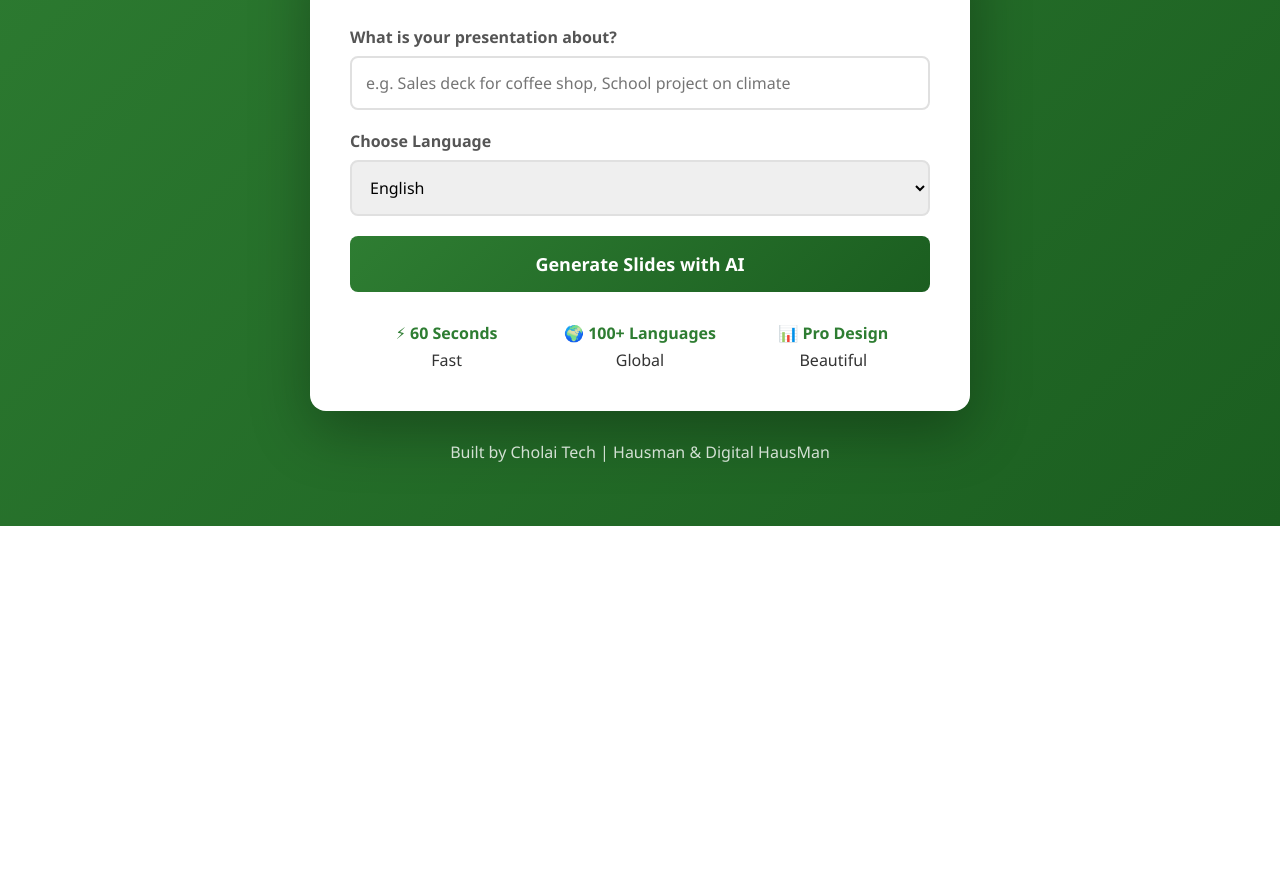
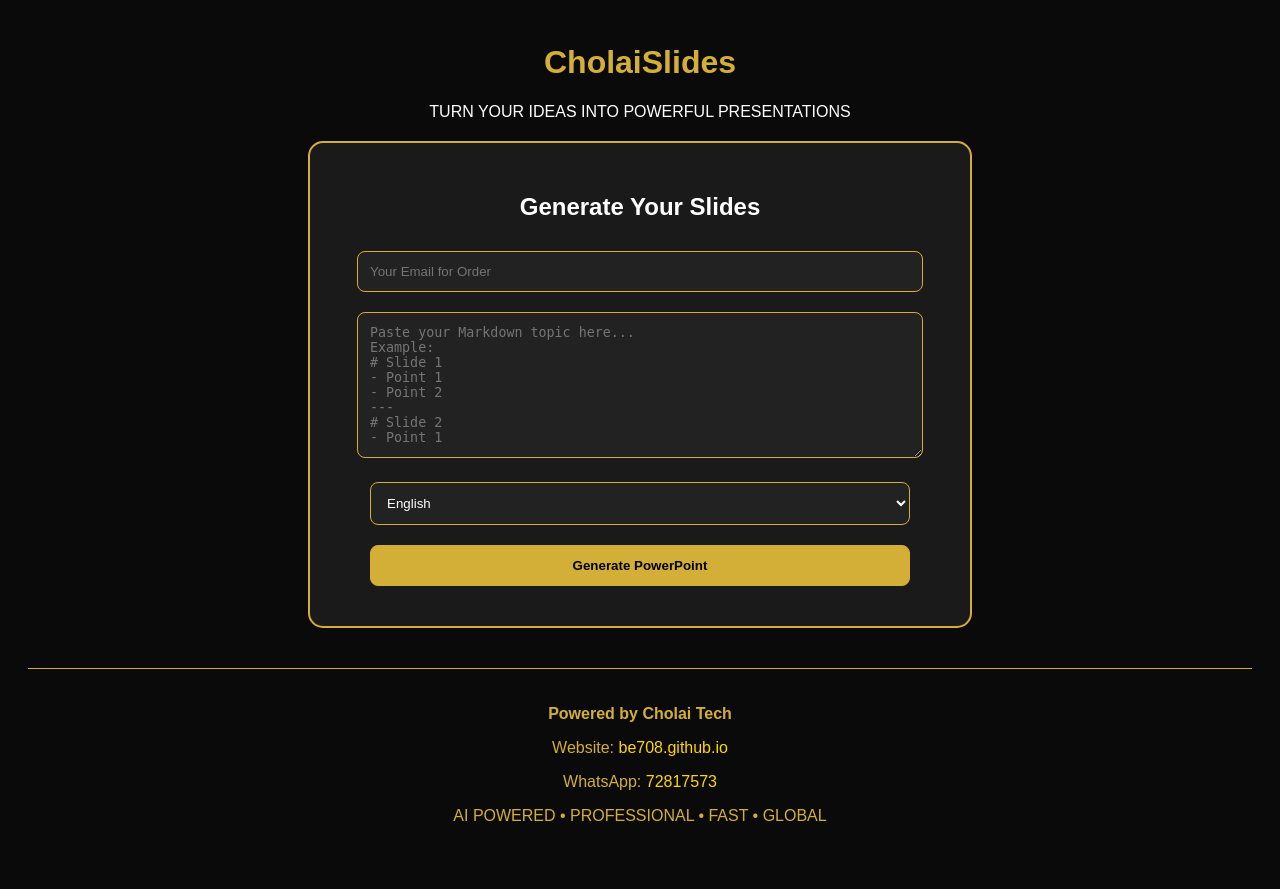
Before and after one commit to be708/Cholai-Slides, a Flask app: page / in a window 1280 px wide. Shown: the part 274-1163 px from the top of the page. Before the commit the page ends 800 px from the top, so only its background shows below. Run offline with Flask 3, Linux system fonts and the light colour scheme.

Commit message:
Revamp index.html with new title and layout
Updated the title and modified the overall styling and layout of the page. Added a new form for slide generation and updated footer content.

```diff
--- a/templates/index.html
+++ b/templates/index.html
@@ -3,170 +3,50 @@
 <head>
     <meta charset="UTF-8">
     <meta name="viewport" content="width=device-width, initial-scale=1.0">
-    <title>CholaiSlides | AI Presentations in 60 Seconds</title>
+    <title>CholaiSlides - AI Presentation Maker</title>
     <style>
-        * { margin: 0; padding: 0; box-sizing: border-box; font-family: 'Segoe UI', Tahoma, Geneva, Verdana, sans-serif; }
-
-        body {
-            background: linear-gradient(135deg, #2E7D32 0%, #1B5E20 100%);
-            color: #333;
-            min-height: 100vh;
-        }
-
-        .container {
-            max-width: 700px;
-            margin: 0 auto;
-            padding: 60px 20px;
-        }
-
-        .header {
-            text-align: center;
-            color: white;
-            margin-bottom: 40px;
-        }
-
-        .header h1 {
-            font-size: 48px;
-            font-weight: 700;
-            margin-bottom: 10px;
-        }
-
-        .header p {
-            font-size: 20px;
-            opacity: 0.9;
-        }
-
-        .card {
-            background: white;
-            border-radius: 16px;
-            padding: 40px;
-            box-shadow: 0 20px 60px rgba(0,0,0,0.3);
-        }
-
-        .card h2 {
-            color: #2E7D32;
-            margin-bottom: 20px;
-            font-size: 28px;
-        }
-
-        .form-group {
-            margin-bottom: 20px;
-        }
-
-        .form-group label {
-            display: block;
-            margin-bottom: 8px;
-            font-weight: 600;
-            color: #555;
-        }
-
-        .form-group input,
-        .form-group select {
-            width: 100%;
-            padding: 14px;
-            border: 2px solid #E0E0E0;
-            border-radius: 8px;
-            font-size: 16px;
-            transition: border 0.3s;
-        }
-
-        .form-group input:focus,
-        .form-group select:focus {
-            outline: none;
-            border-color: #2E7D32;
-        }
-
-        .btn {
-            width: 100%;
-            padding: 16px;
-            background: linear-gradient(135deg, #2E7D32 0%, #1B5E20 100%);
-            color: white;
-            border: none;
-            border-radius: 8px;
-            font-size: 18px;
-            font-weight: 700;
-            cursor: pointer;
-            transition: transform 0.2s;
-        }
-
-        .btn:hover {
-            transform: translateY(-2px);
-        }
-
-        .features {
-            display: flex;
-            justify-content: space-around;
-            margin-top: 30px;
-            text-align: center;
-        }
-
-        .feature {
-            flex: 1;
-        }
-
-        .feature h3 {
-            color: #2E7D32;
-            font-size: 16px;
-            margin-bottom: 5px;
-        }
-
-        .footer {
-            text-align: center;
-            color: white;
-            margin-top: 30px;
-            opacity: 0.8;
-        }
+        body { font-family: Arial; background: #0a0a0a; color: #fff; text-align: center; padding: 20px; }
+        .logo { max-width: 300px; margin: 20px auto; }
+        .form-box { background: #1a1a1a; padding: 30px; border-radius: 15px; max-width: 600px; margin: 20px auto; border: 2px solid #D4AF37; }
+        input, textarea, select, button { width: 90%; padding: 12px; margin: 10px 0; border-radius: 8px; border: 1px solid #D4AF37; background: #222; color: #fff; }
+        button { background: #D4AF37; color: #000; font-weight: bold; cursor: pointer; }
+        button:hover { background: #FFD700; }
+        footer { margin-top: 40px; padding: 20px; border-top: 1px solid #D4AF37; color: #D4AF37; }
+        footer a { color: #FFD700; text-decoration: none; }
     </style>
 </head>
 <body>
-    <div class="container">
-        <div class="header">
-            <h1>CholaiSlides 💚</h1>
-            <p>AI Presentations in 60 Seconds. 100+ Languages.</p>
-        </div>
 
-        <div class="card">
-            <h2>Create Your Presentation</h2>
-            <form action="/generate" method="post">
-                <div class="form-group">
-                    <label>What is your presentation about?</label>
-                    <input type="text" name="topic" placeholder="e.g. Sales deck for coffee shop, School project on climate" required>
-                </div>
+    <img src="/static/logo.png" alt="CholaiSlides Logo" class="logo">
+    <h1 style="color: #D4AF37;">CholaiSlides</h1>
+    <p>TURN YOUR IDEAS INTO POWERFUL PRESENTATIONS</p>
 
-                <div class="form-group">
-                    <label>Choose Language</label>
-                    <select name="language">
-                        <option>English</option>
-                        <option>Tokpisin</option>
-                        <option>Spanish</option>
-                        <option>French</option>
-                        <option>Portuguese</option>
-                        <option>Hindi</option>
-                    </select>
-                </div>
+    <div class="form-box">
+        <h2>Generate Your Slides</h2>
+        <form action="/generate" method="post">
+            <input type="email" name="email" placeholder="Your Email for Order" required>
+            <textarea name="topic" rows="8" placeholder="Paste your Markdown topic here...
+Example:
+# Slide 1
+- Point 1
+- Point 2
+---
+# Slide 2
+- Point 1" required></textarea>
+            <select name="language">
+                <option value="English">English</option>
+                <option value="Tok Pisin">Tok Pisin</option>
+            </select>
+            <button type="submit">Generate PowerPoint</button>
+        </form>
+    </div>
 
-                <button type="submit" class="btn">Generate Slides with AI</button>
-            </form>
+    <footer>
+        <p><b>Powered by Cholai Tech</b></p>
+        <p>Website: <a href="https://be708.github.io" target="_blank">be708.github.io</a></p>
+        <p>WhatsApp: <a href="https://wa.me/67572817573" target="_blank">72817573</a></p>
+        <p>AI POWERED • PROFESSIONAL • FAST • GLOBAL</p>
+    </footer>
 
-            <div class="features">
-                <div class="feature">
-                    <h3>⚡ 60 Seconds</h3>
-                    <p>Fast</p>
-                </div>
-                <div class="feature">
-                    <h3>🌍 100+ Languages</h3>
-                    <p>Global</p>
-                </div>
-                <div class="feature">
-                    <h3>📊 Pro Design</h3>
-                    <p>Beautiful</p>
-                </div>
-            </div>
-        </div>
-
-        <div class="footer">
-            <p>Built by Cholai Tech | Hausman & Digital HausMan</p>
-        </div>
-    </div>
 </body>
 </html>
```
